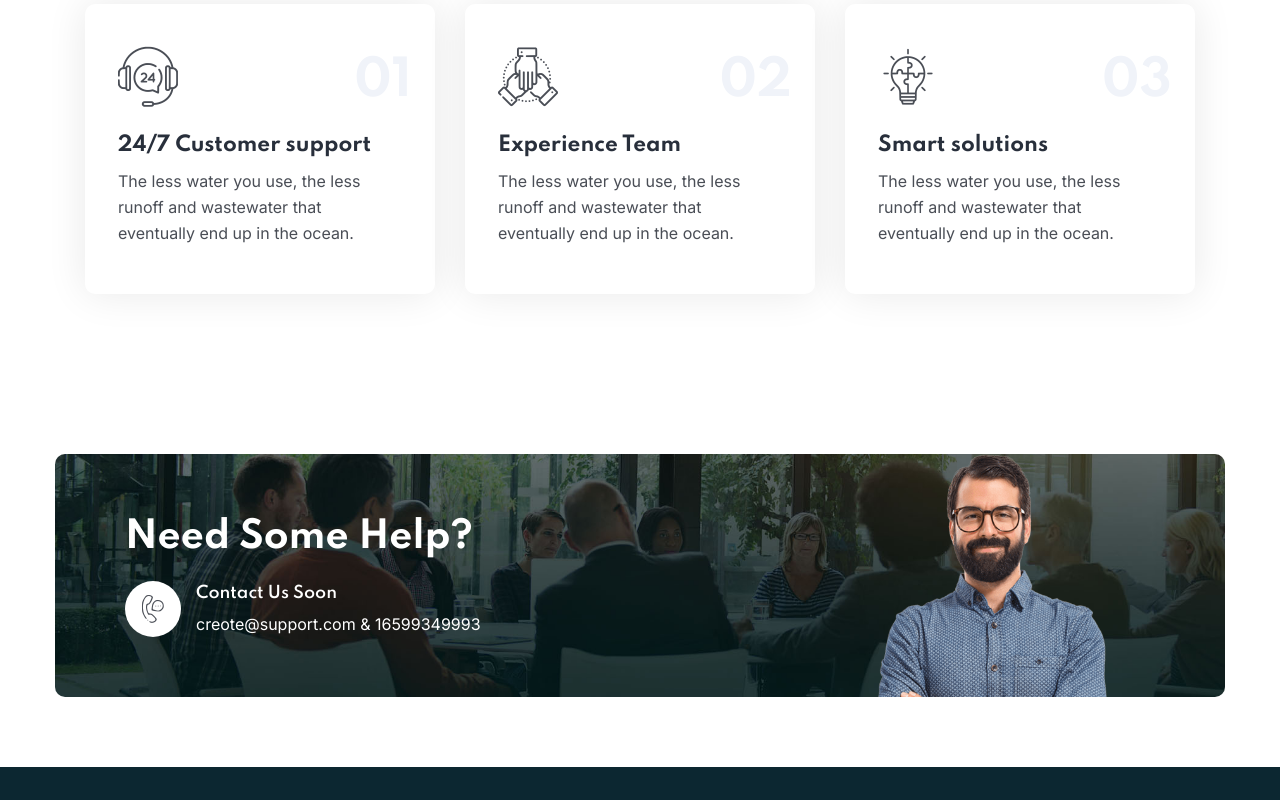
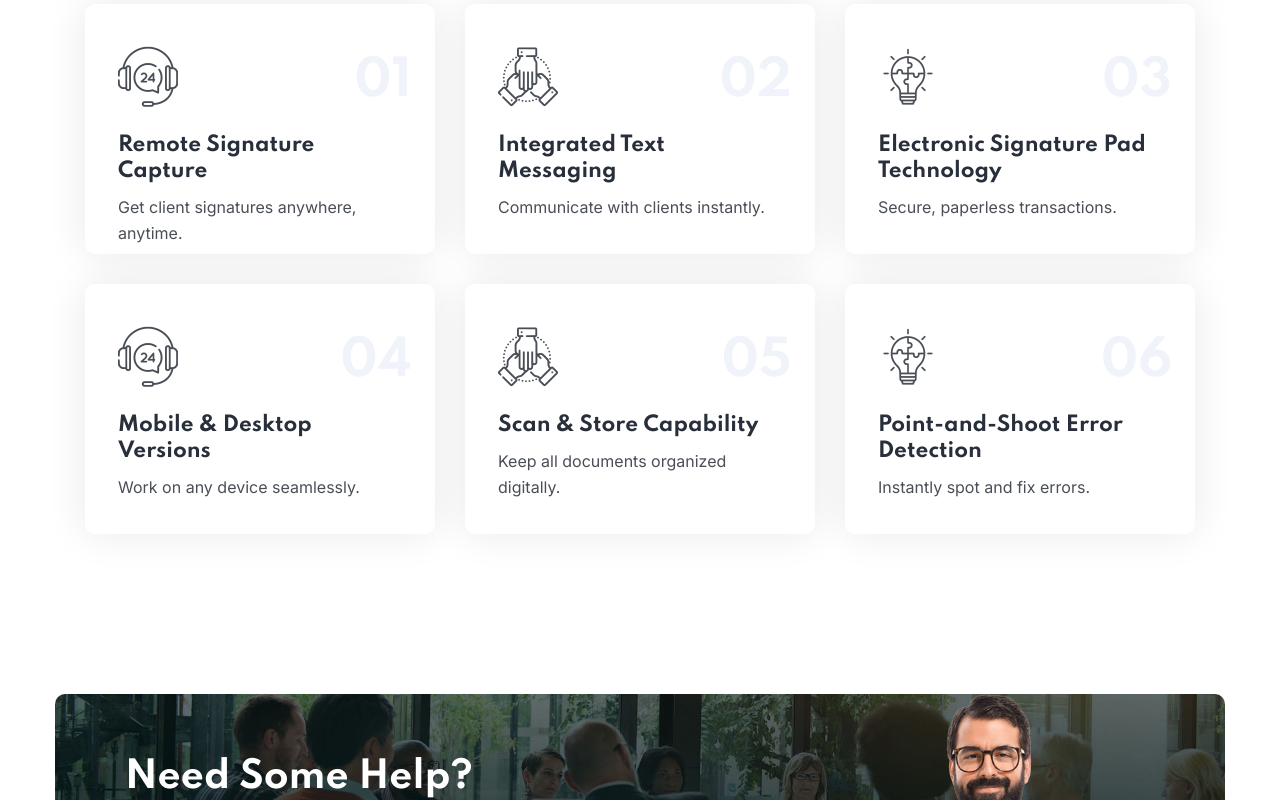
Before and after one commit to yeabtsega45/DNA-Lions, a Next.js app: page /software in a window 1280 px wide. Shown: the part 920-1720 px from the top of the page. Built offline with nearby package versions, Linux system fonts and the light colour scheme; a web font is replaced by a local one.

Commit message:
update software page content

```diff
--- a/components/layout/footer/Footer1.js
+++ b/components/layout/footer/Footer1.js
@@ -210,8 +210,8 @@ export default function Footer1({}) {
                 {/*===============spacing==============*/}
                 <div className="footer_copy_content color_white">
                   © {new Date().getFullYear()}{" "}
-                  <Link href="https://themeforest.net/user/steelthemes">
-                    Steelthemes.
+                  <Link href="https://www.revosolutions.com">
+                    RevoSolutions.
                   </Link>{" "}
                   All Rights Reserved.
                 </div>
--- a/components/sections/Service10.js
+++ b/components/sections/Service10.js
@@ -1,4 +1,5 @@
-import Link from "next/link"
+import Link from "next/link";
+
 export default function Service10() {
   return (
     <>
@@ -16,16 +17,17 @@ export default function Service10() {
                   </div>
                   <small>01</small>
                   <div className="text_box">
-                                        <h2>24/7 Customer support</h2>
-                                        <p>The less water you use, the less runoff and wastewater that eventually end up in the
-                                            ocean.</p>
+                    <h2>Remote Signature Capture</h2>
+                    <p>Get client signatures anywhere, anytime.</p>
                   </div>
                   <div className="hover_content">
                     <div className="content">
                       <div className="inner">
-                                                <p>The less water you use, the less runoff and wastewater that eventually end up
-                                                    in the ocean.</p>
-                                                <Link href="#" className="read_more">Read More<span className="icon-right-arrow-long" /></Link >
+                        <p>Get client signatures anywhere, anytime.</p>
+                        <Link href="#" className="read_more">
+                          Read More
+                          <span className="icon-right-arrow-long" />
+                        </Link>
                       </div>
                     </div>
                   </div>
@@ -43,16 +45,16 @@ export default function Service10() {
                   </div>
                   <small>02</small>
                   <div className="text_box">
-                                        <h2>Experience Team</h2>
-                                        <p>The less water you use, the less runoff and wastewater that eventually end up in the
-                                            ocean.</p>
+                    <h2>Integrated Text Messaging</h2>
+                    <p>Communicate with clients instantly.</p>
                   </div>
                   <div className="hover_content">
                     <div className="content">
                       <div className="inner">
-                                                <p>The less water you use, the less runoff and wastewater that eventually end up
-                                                    in the ocean.</p>
-                                                <Link href="#" className="read_more">Read More <span className="icon-right-arrow-long" /></Link >
+                        <p>Communicate with clients instantly.</p>
+                        <Link href="#" className="read_more">
+                          Read More <span className="icon-right-arrow-long" />
+                        </Link>
                       </div>
                     </div>
                   </div>
@@ -70,16 +72,101 @@ export default function Service10() {
                   </div>
                   <small>03</small>
                   <div className="text_box">
-                                        <h2>Smart solutions</h2>
-                                        <p>The less water you use, the less runoff and wastewater that eventually end up in the
-                                            ocean.</p>
+                    <h2>Electronic Signature Pad Technology</h2>
+                    <p>Secure, paperless transactions.</p>
                   </div>
                   <div className="hover_content">
                     <div className="content">
                       <div className="inner">
-                                                <p>The less water you use, the less runoff and wastewater that eventually end up
-                                                    in the ocean.</p>
-                                                <Link href="#" className="read_more">Read More <span className="icon-right-arrow-long" /></Link >
+                        <p>Secure, paperless transactions.</p>
+                        <Link href="#" className="read_more">
+                          Read More <span className="icon-right-arrow-long" />
+                        </Link>
+                      </div>
+                    </div>
+                  </div>
+                </div>
+              </div>
+              {/*===============spacing==============*/}
+              <div className="pd_bottom_30" />
+              {/*===============spacing==============*/}
+            </div>
+          </div>
+
+          <div className="row">
+            <div className="col-xl-4 col-lg-6 col-md-12 col-sm-12 mb-sm-5 mb-md-5 mb-lg-5 mb-xl-0">
+              <div className="icon_box_all style_five">
+                <div className="icon_content">
+                  <div className="icon">
+                    <span className="icon-support" />
+                  </div>
+                  <small>04</small>
+                  <div className="text_box">
+                    <h2>Mobile & Desktop Versions</h2>
+                    <p>Work on any device seamlessly.</p>
+                  </div>
+                  <div className="hover_content">
+                    <div className="content">
+                      <div className="inner">
+                        <p>Work on any device seamlessly.</p>
+                        <Link href="#" className="read_more">
+                          Read More
+                          <span className="icon-right-arrow-long" />
+                        </Link>
+                      </div>
+                    </div>
+                  </div>
+                </div>
+              </div>
+              {/*===============spacing==============*/}
+              <div className="pd_bottom_20" />
+              {/*===============spacing==============*/}
+            </div>
+            <div className="col-xl-4 col-lg-6 col-md-12 col-sm-12 mb-sm-5 mb-md-5 mb-lg-5 mb-xl-0">
+              <div className="icon_box_all style_five">
+                <div className="icon_content">
+                  <div className="icon">
+                    <span className="icon-united" />
+                  </div>
+                  <small>05</small>
+                  <div className="text_box">
+                    <h2>Scan & Store Capability</h2>
+                    <p>Keep all documents organized digitally.</p>
+                  </div>
+                  <div className="hover_content">
+                    <div className="content">
+                      <div className="inner">
+                        <p>Keep all documents organized digitally.</p>
+                        <Link href="#" className="read_more">
+                          Read More <span className="icon-right-arrow-long" />
+                        </Link>
+                      </div>
+                    </div>
+                  </div>
+                </div>
+              </div>
+              {/*===============spacing==============*/}
+              <div className="pd_bottom_20" />
+              {/*===============spacing==============*/}
+            </div>
+            <div className="col-xl-4 col-lg-6 col-md-12 col-sm-12">
+              <div className="icon_box_all style_five">
+                <div className="icon_content">
+                  <div className="icon">
+                    <span className="icon-solution" />
+                  </div>
+                  <small>06</small>
+                  <div className="text_box">
+                    <h2>Point-and-Shoot Error Detection</h2>
+                    <p>Instantly spot and fix errors.</p>
+                  </div>
+                  <div className="hover_content">
+                    <div className="content">
+                      <div className="inner">
+                        <p>Instantly spot and fix errors.</p>
+                        <Link href="#" className="read_more">
+                          Read More <span className="icon-right-arrow-long" />
+                        </Link>
                       </div>
                     </div>
                   </div>
@@ -95,7 +182,6 @@ export default function Service10() {
         <div className="pd_bottom_70" />
         {/*===============spacing==============*/}
       </section>
-
     </>
-    )
+  );
 }
```
Also changed, not shown: components/sections/Process3.js (+40 -19 lines), public/assets/css/scss/elements/theme-css.css. Lines whose indentation alone changed are shown as unchanged.
